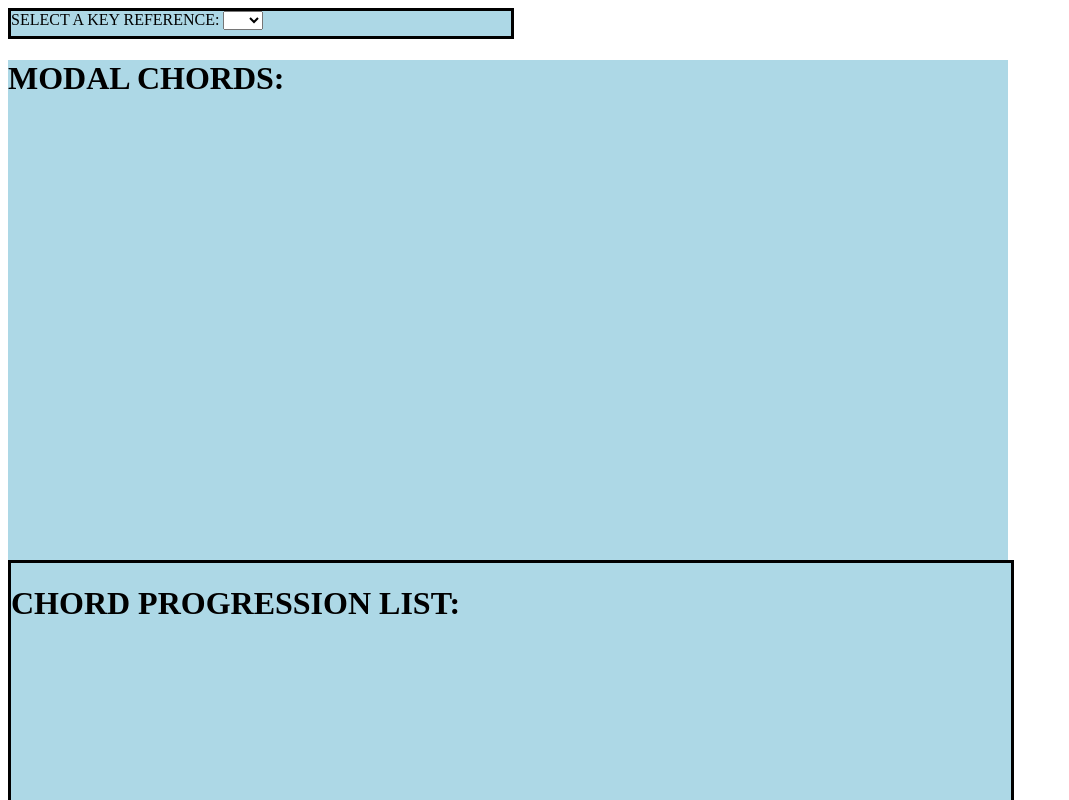
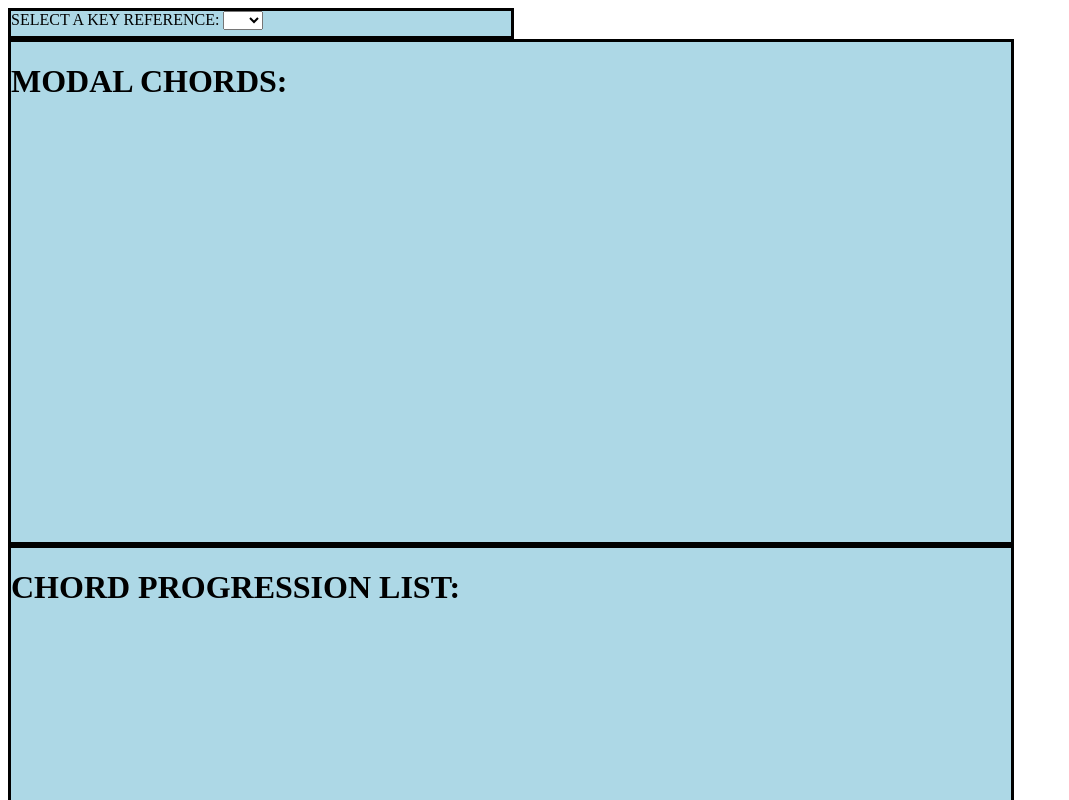
Before and after one commit to olivieromassi/ChordSchool, a Vue app: page / in a window 1280 px wide. Shown: the top 800 px of the page, without its empty margins (0-1069 px from the left). Built offline with nearby package versions, Linux system fonts and the light colour scheme.

Commit message:
Added new computed property

```diff
--- a/src/components/Modes.vue
+++ b/src/components/Modes.vue
@@ -20,6 +20,9 @@
         computed: {
             keyReference() {
                 return this.$store.getters.getKeyReference;
+            },
+            modes() {
+                return this.$store.getters.getModes;
             }
         }
     }
@@ -29,6 +32,7 @@
     #window {
         width: 1000px;
         height: 500px;
+        border: solid black;
         background: lightblue;
     }
     #modes {
```
